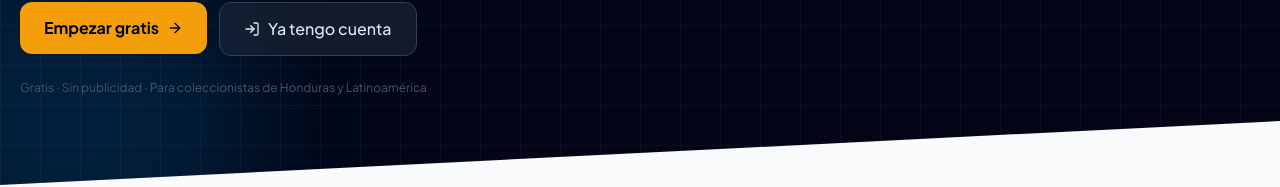
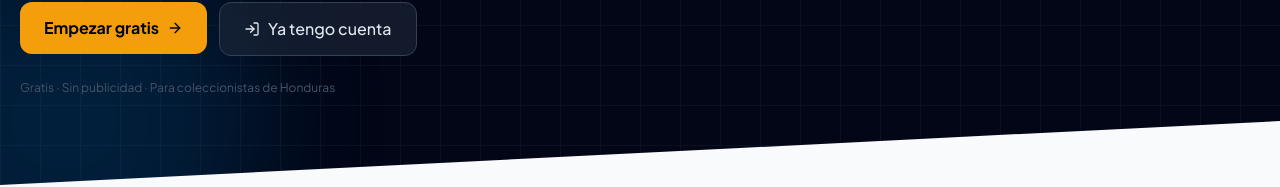
Before and after one commit to paydavid0507/IntercambioCartasMundial, a Next.js app: page / in a window 1280 px wide. Shown: the part 615-802 px from the top of the page. Built offline with nearby package versions, Linux system fonts and the light colour scheme; no server answers.

Commit message:
fix: remover Latinoamerica, mantener Honduras

```diff
--- a/app/page.tsx
+++ b/app/page.tsx
@@ -94,7 +94,7 @@ export default async function Landing() {
 
           {/* Social proof */}
           <p className="mt-6 text-xs text-slate-600">
-            Gratis · Sin publicidad · Para coleccionistas de Honduras y Latinoamérica
+            Gratis · Sin publicidad · Para coleccionistas de Honduras
           </p>
         </div>
 
```
